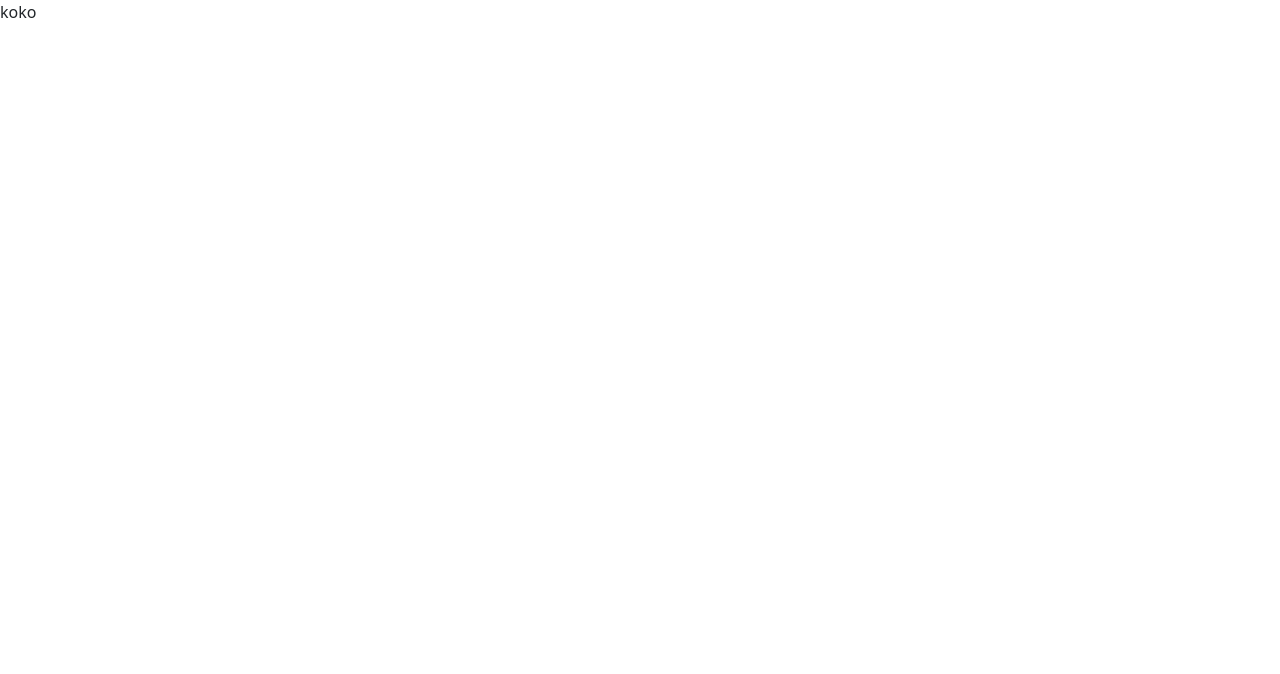
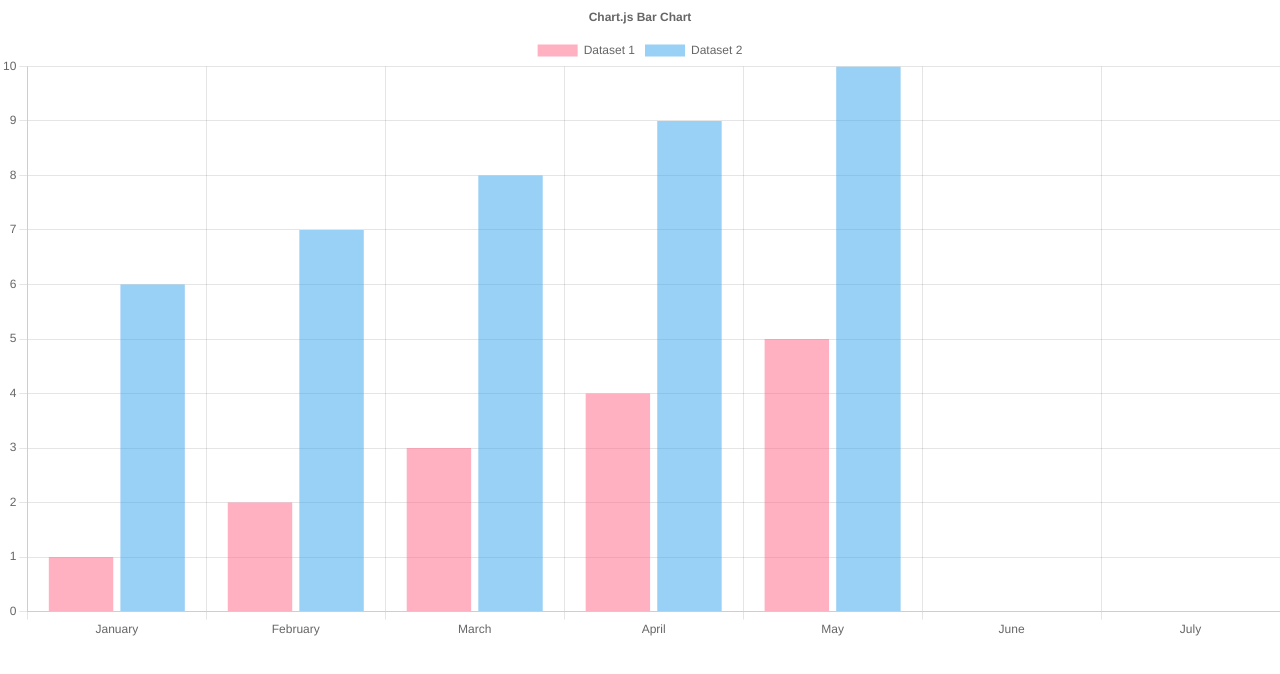
Before and after one commit to jarvisvol/my-app, a React (Create React App) app: page /match-data in a window 1280 px wide. Shown: the top 674 px of the page. Built offline with nearby package versions, Linux system fonts and the light colour scheme.

Commit message:
bar graph

```diff
--- a/package.json
+++ b/package.json
@@ -6,7 +6,9 @@
     "@testing-library/jest-dom": "^5.17.0",
     "@testing-library/react": "^13.4.0",
     "@testing-library/user-event": "^13.5.0",
+    "chart.js": "^4.4.1",
     "react": "^18.2.0",
+    "react-chartjs-2": "^5.2.0",
     "react-dom": "^18.2.0",
     "react-router-dom": "^6.22.0",
     "react-scripts": "5.0.1",
--- a/src/App.js
+++ b/src/App.js
@@ -2,7 +2,7 @@ import React from 'react'
 import { BrowserRouter, Routes, Route } from "react-router-dom";
 import './common_css/index.css'
 import Profile from './components/profile/Profile'
-import BarChart from './components/Project/BarChart'
+import MyMatchData from './components/Project/MyMatchData';
 
 
 export default function App() {
@@ -10,7 +10,7 @@ export default function App() {
     <BrowserRouter>
        <Routes>
         <Route path="/"  element={ <Profile/>}/>
-        <Route path="/match-data"  element={ <BarChart/>}/>
+        <Route path="/match-data"  element={ <MyMatchData/>}/>
        </Routes>
     </BrowserRouter>
   )
--- /dev/null
+++ b/src/components/Project/MyMatchData.js
@@ -0,0 +1,55 @@
+import React from 'react';
+import {
+  Chart as ChartJS,
+  CategoryScale,
+  LinearScale,
+  BarElement,
+  Title,
+  Tooltip,
+  Legend,
+} from 'chart.js';
+import { Bar } from 'react-chartjs-2';
+
+ChartJS.register(
+  CategoryScale,
+  LinearScale,
+  BarElement,
+  Title,
+  Tooltip,
+  Legend
+);
+
+export const options = {
+  responsive: true,
+  plugins: {
+    legend: {
+      position: 'top'
+    },
+    title: {
+      display: true,
+      text: 'Chart.js Bar Chart',
+    },
+  },
+};
+
+const labels = ['January', 'February', 'March', 'April', 'May', 'June', 'July'];
+
+export const data = {
+  labels,
+  datasets: [
+    {
+      label: 'Dataset 1',
+      data: [1,2,3,4,5],
+      backgroundColor: 'rgba(255, 99, 132, 0.5)',
+    },
+    {
+      label: 'Dataset 2',
+      data: [6,7,8,9,10],
+      backgroundColor: 'rgba(53, 162, 235, 0.5)',
+    },
+  ],
+};
+
+export default function MyMatchData() {
+  return <Bar options={options} data={data} />;
+}
```
Also changed, not shown: 1 other file (tests, documents, lock files or other folders).
